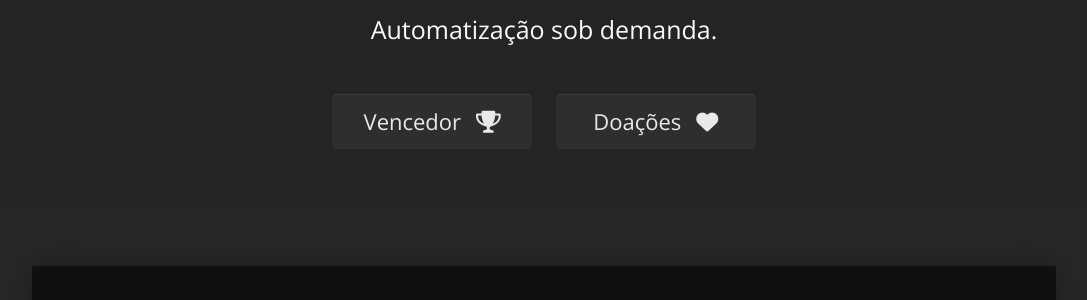
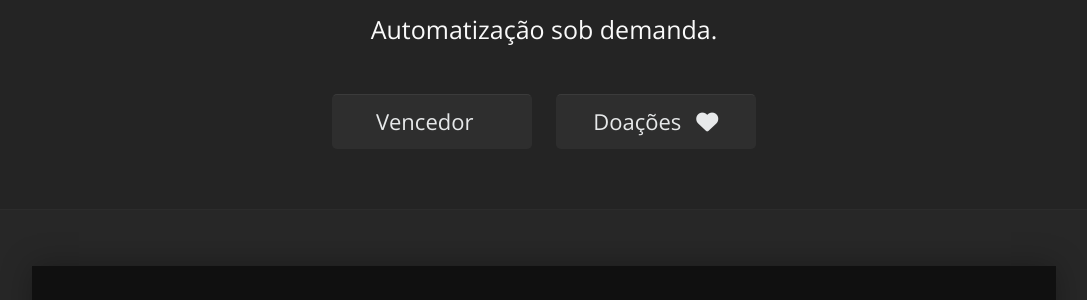
Before and after one commit to suportemasterbot/suportemasterbot.github.io, a Jekyll site: the page built from index.html, in a window 1280 px wide. Shown: the part 272-572 px from the top of the page, without its empty margins (96-1183 px from the left). Built offline with Jekyll 4.4.1, drawn with Linux system fonts in a browser that asks for light colours.

Commit message:
Add files via upload

```diff
--- a/index.html
+++ b/index.html
@@ -8,7 +8,7 @@
         <p>Automatização sob demanda.</p>
         <div>
             <button class="btn sharex-download" type="button" data-toggle="collapse" data-target="#download-panel">
-                Vencedor<i class="fa-solid fa-trophy"></i>
+                Vencedor<i class="fa-solid fa-circle-dollar"></i>
             </button>
             </a>
             <a class="btn" role="button" href="/donate">
@@ -18,7 +18,7 @@
         <div class="collapse" id="download-panel">
             <div class="d-inline-block">
                 <a class="btn sharex-steam" role="button" data-toggle="tooltip" data-placement="bottom" title="" href="#">
-                    Aguardando sorteio...<i class="fa-solid fa-badge-check"></i>
+                    Aguardando sorteio...<i class="fa-solid fa-trophy"></i>
                 </a>
             </div>
         </div>
```
